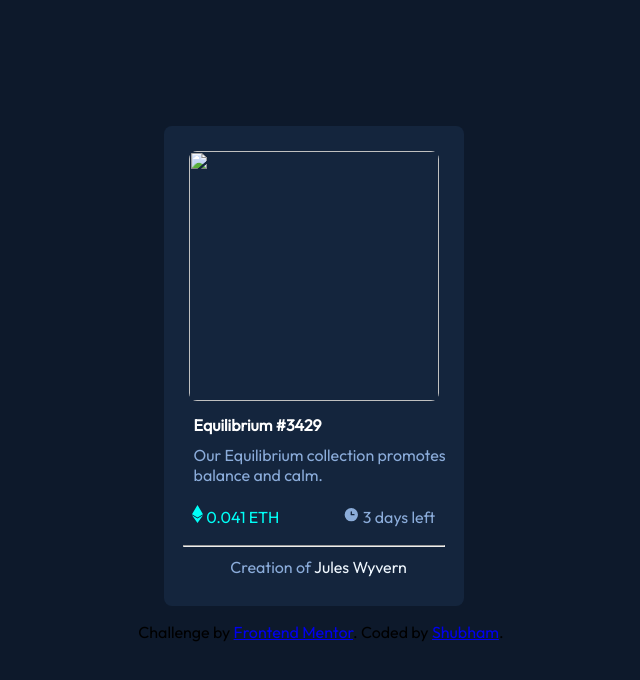
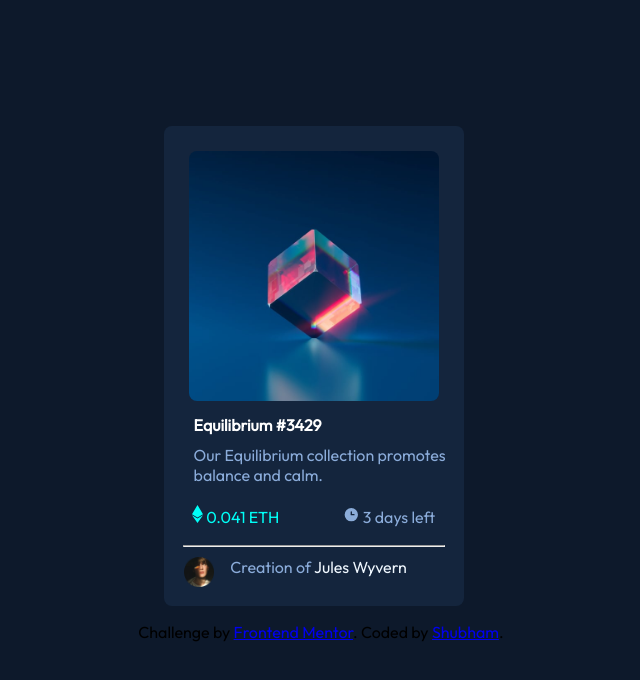
Before and after one commit to shubharon36/proj1, a plain HTML site: page index.html in a window 1280 px wide. Shown: the whole page, without its empty margins (350-990 px from the left). Drawn offline with Linux system fonts and the light colour scheme.

Commit message:
Update index.html

```diff
--- a/index.html
+++ b/index.html
@@ -18,7 +18,7 @@
 <div class="temp">
 
 
-    <img class="img" src="images/image-equilibrium.jpg"  alt="">
+    <img class="img" src="image-equilibrium.jpg"  alt="">
 
   <div class="t1">Equilibrium #3429</div>
 
@@ -39,7 +39,7 @@
 
   <p class="t4">
 
-    <img class="ava" src="images/image-avatar.png" width="30" alt="">
+    <img class="ava" src="image-avatar.png" width="30" alt="">
     Creation of <span>Jules Wyvern</span></p>
 
 
```
